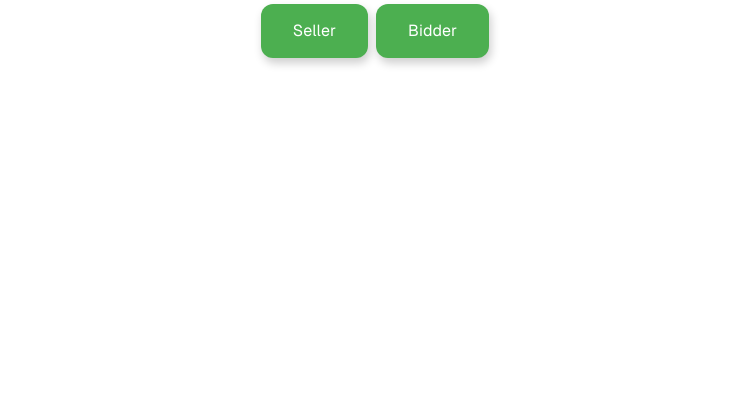
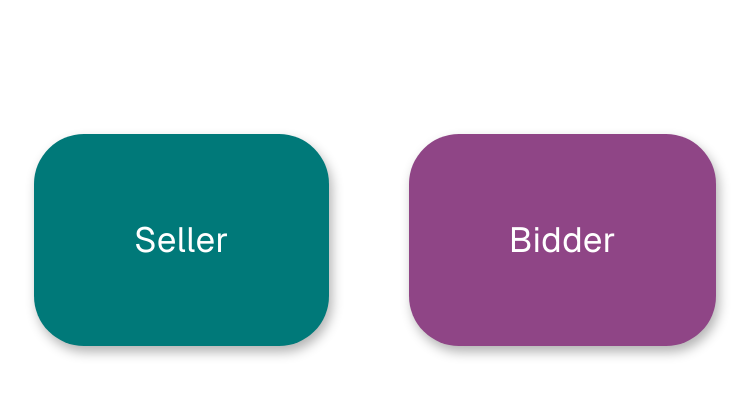
Before and after one commit to kenlina/PSE_Group2_Project, a Next.js app in the folder web-ts/: page /select in a window 1280 px wide. Shown: the top 396 px of the page, without its empty margins (265-1020 px from the left). Built offline with nearby package versions, Linux system fonts and the light colour scheme.

Commit message:
修復特定商品頁面index錯誤 美化一點select頁面跟特定商品頁面的顯示方式

```diff
--- a/web-ts/src/app/product/page.tsx
+++ b/web-ts/src/app/product/page.tsx
@@ -192,8 +192,8 @@ export default function Home() {
                     <p style={normalDetailStyle}>Seller: {product.seller}</p>
                     <p style={normalDetailStyle}>Description: {product.description}</p>
                     <div style={timeContainerStyle}>
-                        <p style={normalDetailStyle}>Start Time: {formatDate(product.startTime)}</p>
-                        <p style={normalDetailStyle}>End Time: {formatDate(product.endTime)}</p>
+                        <p style={{...normalDetailStyle}}>Start Time: {formatDate(product.startTime)}</p>
+                        <p style={{...normalDetailStyle, ...timeHighlightStyle}}>End Time: {formatDate(product.endTime)}</p>
                     </div>
                     <p style={highlightStyle}>Starting Bid: {product.startingPrice}</p>
                     <p style={normalDetailStyle}>Status: {product.status}</p>
@@ -385,3 +385,13 @@ const timeContainerStyle: React.CSSProperties = {
     borderRadius: '8px',  // 圆角
     boxShadow: '0 2px 4px rgba(0, 0, 0, 0.1)'  // 轻微的阴影
 };
+
+const timeHighlightStyle: React.CSSProperties = {
+    fontSize: '18px',  // 增大字體大小
+    fontWeight: 'bold',  // 加粗
+    color: '#000',  // 使用深色以增強視覺對比
+    padding: '5px 10px',  // 增加內邊距，讓字體更容易閱讀
+    backgroundColor: '#F0E68C',  // 添加明亮的背景色來突出顯示
+    borderRadius: '5px',  // 添加輕微的圓角
+    boxShadow: 'inset 0 1px 2px rgba(0,0,0,0.15)'  // 添加内阴影以增强深度感
+};
--- a/web-ts/src/app/products/page.tsx
+++ b/web-ts/src/app/products/page.tsx
@@ -129,7 +129,7 @@ export default function Home() {
                             <p className="text-center text-gray-500">No products available.</p>
                         ) : (
                             <ul className="space-y-4">
-                                {products.map((product) => (
+                                {products.map((product, index) => (
                                     <li
                                         key={index} onClick={() => handleProductClick(index + 1)}
                                         className="p-4 border-b last:border-b-0 cursor-pointer hover:bg-gray-100 transition-colors duration-300 flex items-center space-x-4"
--- a/web-ts/src/app/select/page.tsx
+++ b/web-ts/src/app/select/page.tsx
@@ -16,8 +16,8 @@ const ChooseRole = () => {
     };
 
     return (
-        <div style={{ display: 'flex', justifyContent: 'center' }}>
-            <button onClick={() => handleSelectRole('seller')} style={buttonStyle}>
+        <div style={containerStyle}>
+            <button onClick={() => handleSelectRole('seller')} style={sellerButtonStyle}>
                 Seller
             </button>
             <button onClick={() => handleSelectRole('bidder')} style={buttonStyle}>
@@ -27,19 +27,32 @@ const ChooseRole = () => {
     );
 };
 
+export default ChooseRole;
+
+const containerStyle: React.CSSProperties = {
+    display: 'flex',
+    justifyContent: 'center',
+    alignItems: 'center',
+    height: '60vh', // 使容器佔滿整個視窗高度
+    backgroundColor: '#fffff' // 輕微灰色背景
+};
+
 const buttonStyle: React.CSSProperties = {
-    backgroundColor: '#4CAF50',
+    backgroundColor: '#8F4586',
     border: 'none',
     color: 'white',
-    padding: '15px 32px',
+    padding: '80px 100px', // 增加padding使按鈕更大
     textAlign: 'center',
     textDecoration: 'none',
-    fontSize: '16px',
-    margin: '4px',
+    fontSize: '35px', // 增大字體大小
+    margin: '40px',
     cursor: 'pointer',
-    borderRadius: '12px',
-    boxShadow: '2px 5px 10px rgba(0,0,0,0.2)',
-    transition: 'all 0.3s'
+    borderRadius: '50px',
+    boxShadow: '3px 6px 12px rgba(0,0,0,0.3)',
+    transition: 'transform 0.3s', // 新增transform過渡效果
 };
 
-export default ChooseRole;
+const sellerButtonStyle: React.CSSProperties = {
+    ...buttonStyle, // 繼承buttonStyle的所有樣式
+    backgroundColor: '#007979', // 特定於Seller按鈕的背景顏色
+};
```
